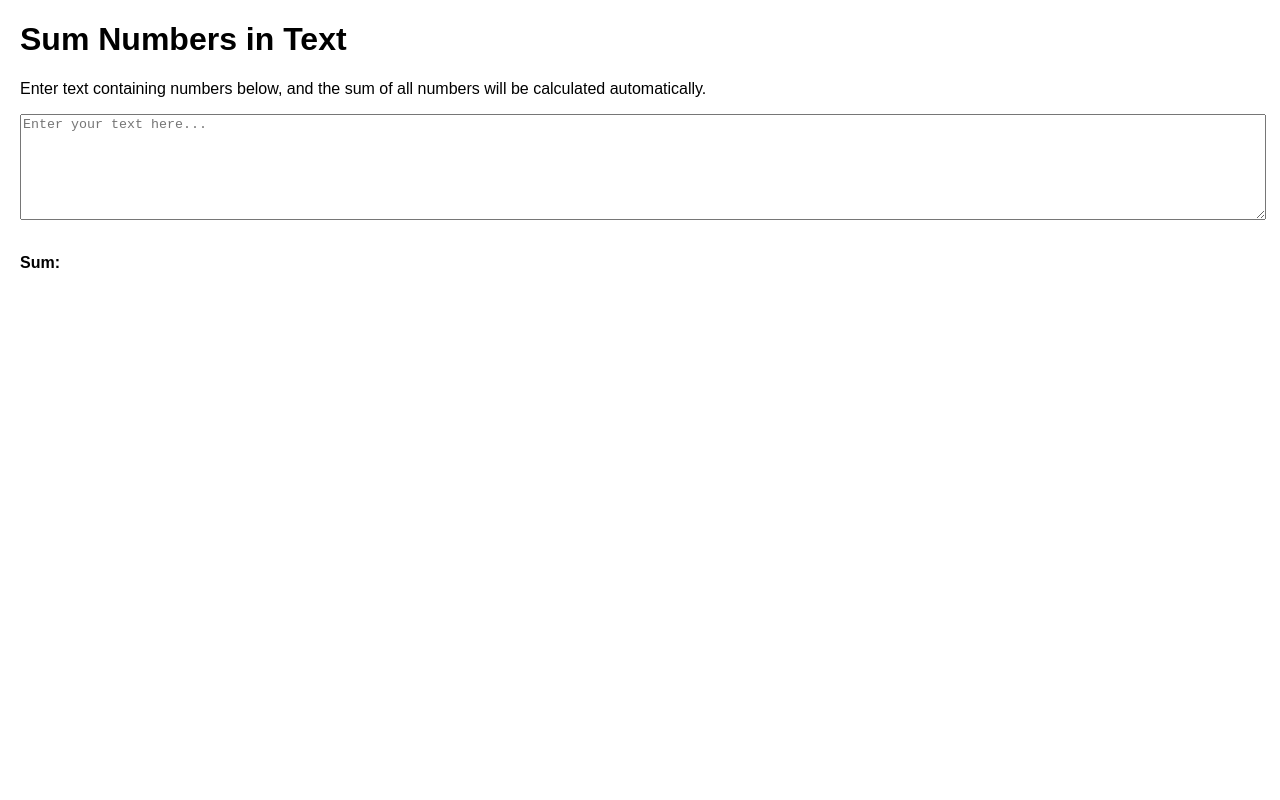
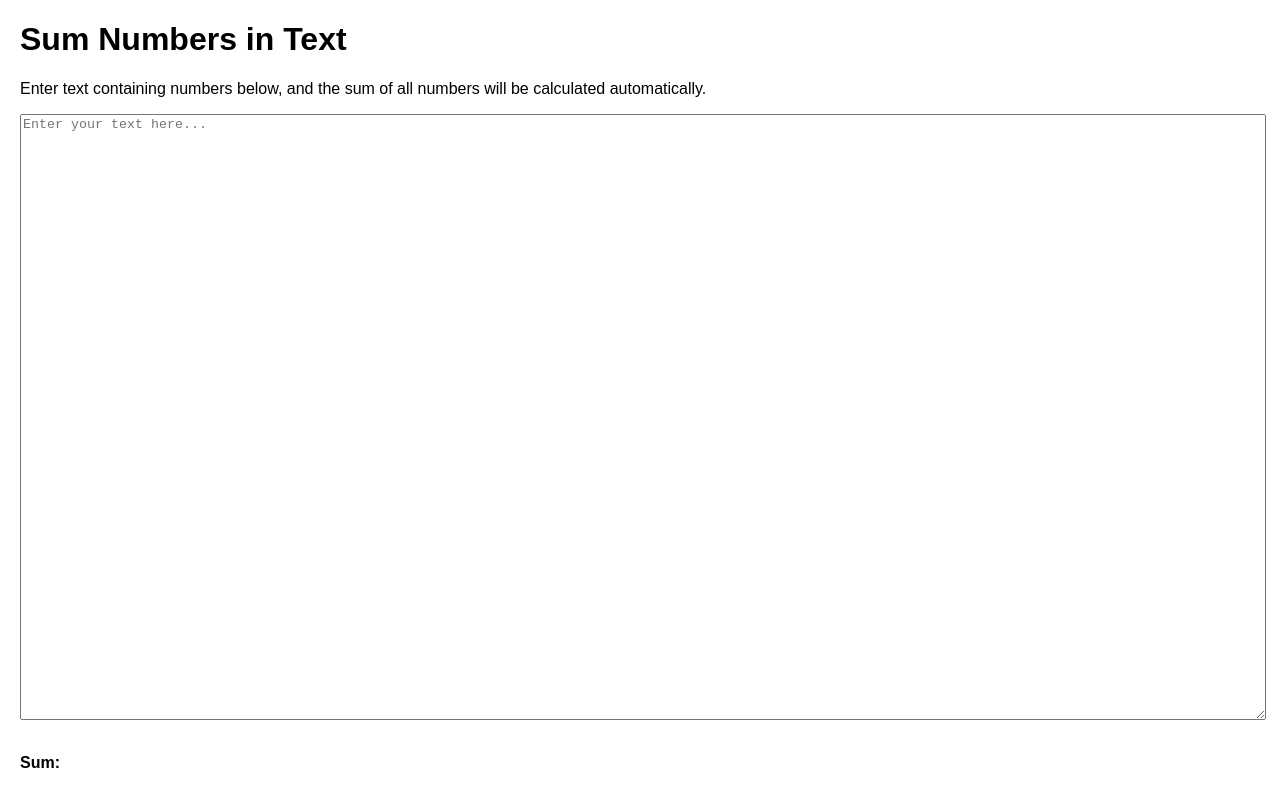
Before and after one commit to hiimMingMing/no-cua-mingz, a plain HTML site: page index.html in a window 1280 px wide. Drawn offline with Linux system fonts and the light colour scheme.

Commit message:
Update index.html

```diff
--- a/index.html
+++ b/index.html
@@ -11,7 +11,7 @@
       }
       textarea {
         width: 100%;
-        height: 100px;
+        height: 75vh;
         margin-bottom: 10px;
       }
       .result {
```
